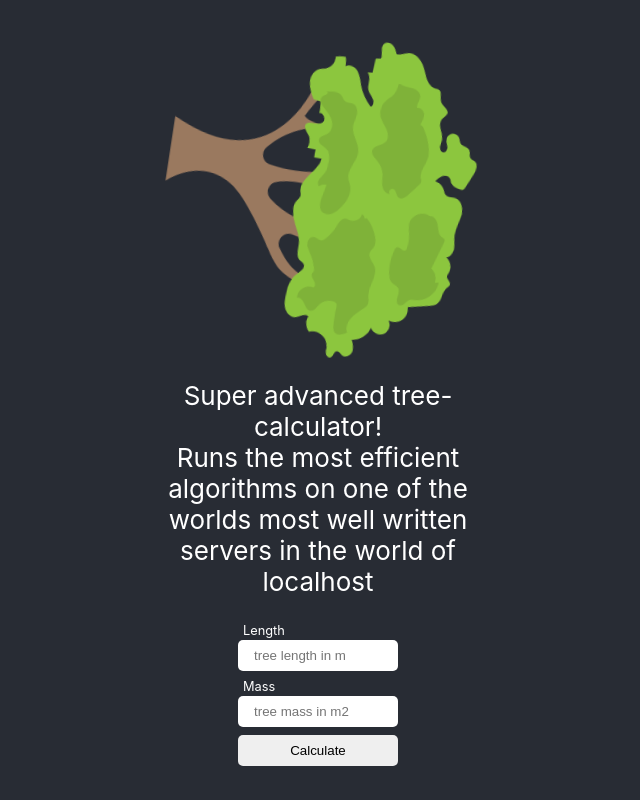
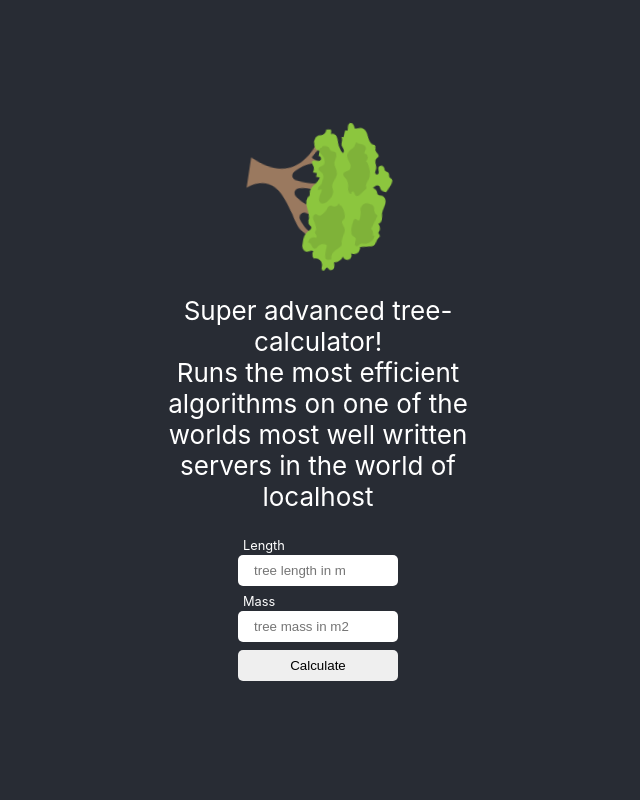
Before and after one commit to sawariz0r/client, a React (Create React App) app: page / in a window 1280 px wide. Shown: the whole page, without its empty margins (322-962 px from the left). Built offline with nearby package versions, Linux system fonts and the light colour scheme.

Commit message:
Reduced tree size

```diff
--- a/src/pages/Main/Main.scss
+++ b/src/pages/Main/Main.scss
@@ -3,7 +3,6 @@
 }
 
 .App-logo {
-  height: 40vmin;
   pointer-events: none;
 }
 
--- a/src/pages/Main/Main.tsx
+++ b/src/pages/Main/Main.tsx
@@ -67,7 +67,7 @@ function App(props: MainProps) {
   return (
     <div className="App">
       <header className="App-header">
-        <img src={logo} className="App-logo" alt="logo" />
+        <img src={logo} width="150px" className="App-logo" alt="logo" />
         {status !== "done" && (
           <p>
             Super advanced tree-calculator! <br />
```
Also changed, not shown: 1 other file (tests, documents, lock files or other folders).
